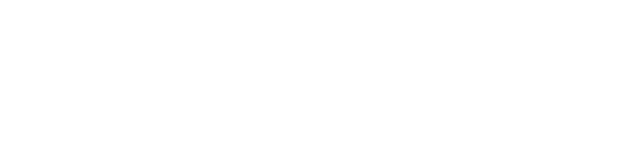
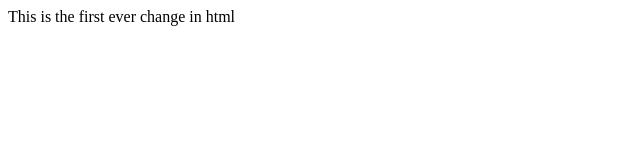
Before and after one commit to vikramsaharan72056/24FEB23, a plain HTML site: page index.html in a window 1280 px wide. Shown: the whole page, without its empty margins (0-640 px from the left). Drawn offline with Linux system fonts and the light colour scheme.

Commit message:
Added code for GUI check

```diff
--- a/index.html
+++ b/index.html
@@ -7,6 +7,7 @@
     <title>Document</title>
 </head>
 <body>
+    This is the first ever change in html
 
 </body>
 </html>
--- a/scripts.js
+++ b/scripts.js
@@ -1,4 +1,5 @@
 console.log("Hello from 10x");
+const Mentor = "Mayank";
 
 window.addEventListener("load",function(){
     console.log("Hello from window");
--- a/styles.css
+++ b/styles.css
@@ -5,6 +5,7 @@
 body{
     width:100%;
     font-family: sans-serif;
+    font-weight: lighter;
 }
 header nav ul {
     list-style: none;
```
